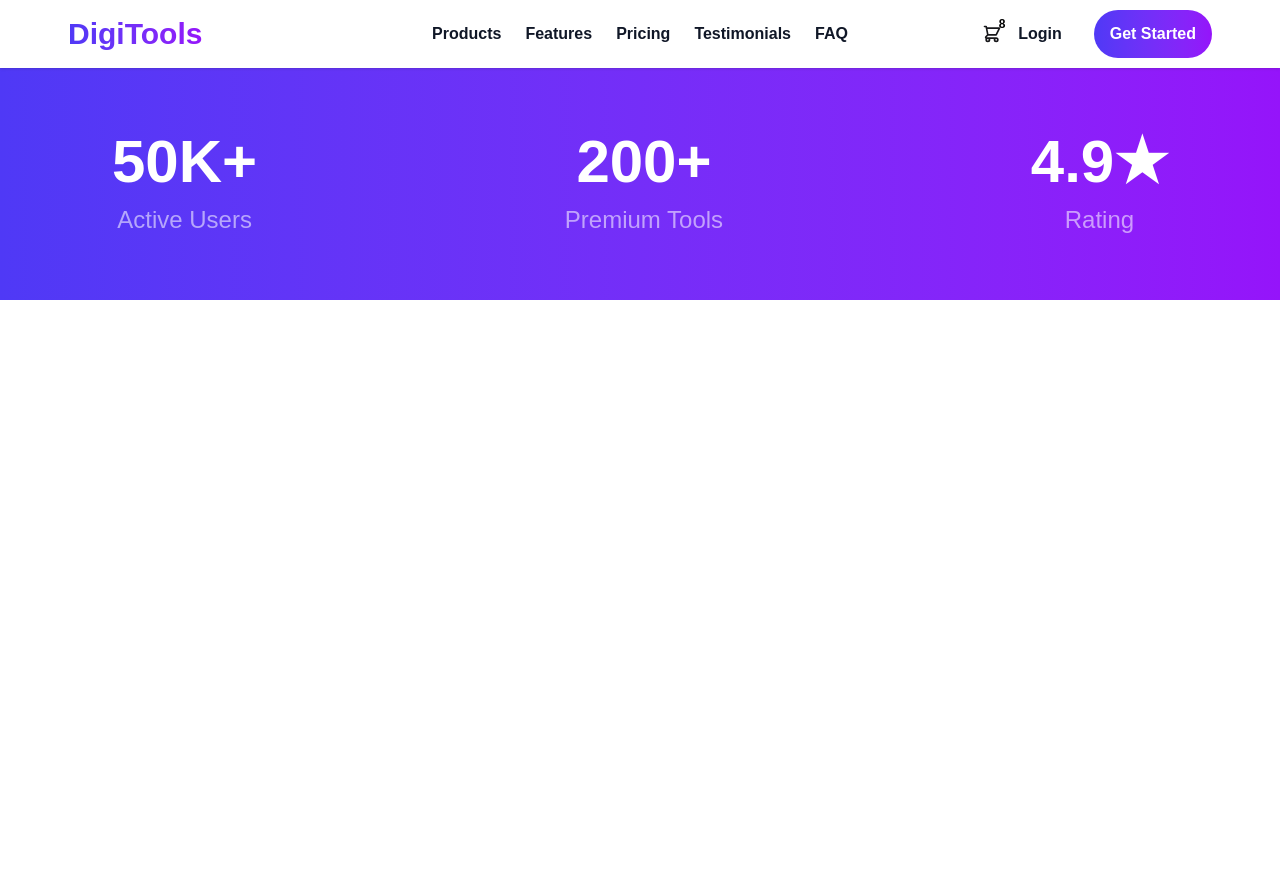
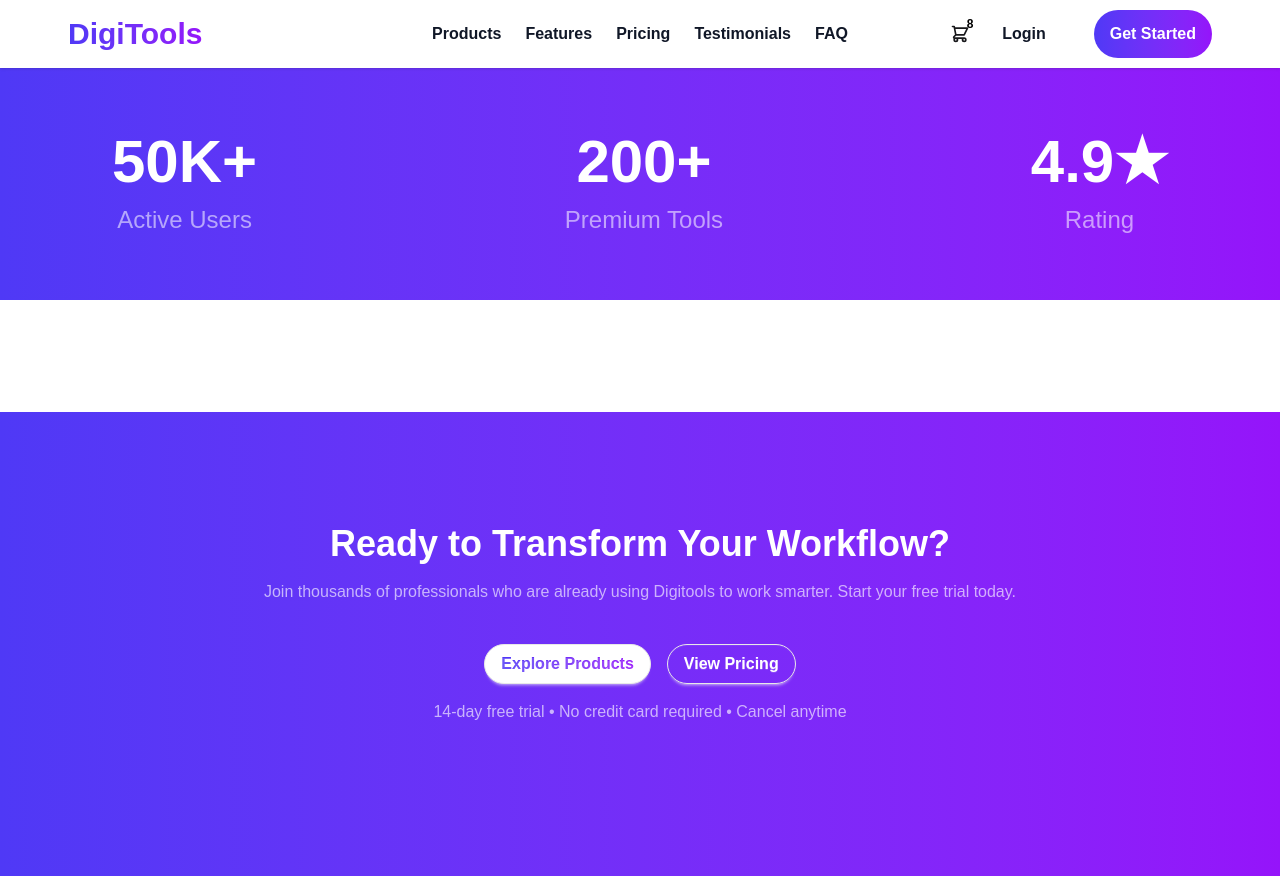
Before and after one commit to rakib97j/DigiTools, a React (Vite) app: page / in a window 1280 px wide. Before the commit the page ends 800 px from the top, so only its background shows below. Built offline with nearby package versions, Linux system fonts and the light colour scheme.

Commit message:
Ready to Transform section Added

```diff
--- a/src/Components/NavBar.jsx
+++ b/src/Components/NavBar.jsx
@@ -3,7 +3,6 @@ const NavBar = () => {
     return (
       <nav>
         <div className="navbar bg-base-100 shadow-sm ">
-
           <div className="navbar-start">
             <div className="dropdown">
               <div
@@ -48,7 +47,10 @@ const NavBar = () => {
                 </li>
               </ul>
             </div>
-            <a href="home" className=" cursor-pointer md:ml-15 font-black text-3xl flex justify-center items-center text-transparent bg-clip-text bg-gradient-to-r from-[#4F39F6] to-[#9514FA]">
+            <a
+              href="home"
+              className=" cursor-pointer md:ml-15 font-black text-3xl flex justify-center items-center text-transparent bg-clip-text bg-gradient-to-r from-[#4F39F6] to-[#9514FA]"
+            >
               DigiTools
             </a>
           </div>
@@ -92,10 +94,13 @@ const NavBar = () => {
                 8
               </span>
             </div>
-            <a href="/login" className=" mr-4 font-semibold text-base text-[#101727]">
+            <a
+              href="/login"
+              className=" mr-4 font-semibold text-base text-[#101727]   hover:bg-[#4f39f63f] rounded-full px-4 py-3"
+            >
               Login
             </a>
-            <a className=" cursor-pointer md:mr-15 bg-gradient-to-r from-[#4F39F6] to-[#9514FA] text-white text-base font-semibold rounded-full px-4 py-3 md:block hidden">
+            <a className=" hover:from-[#9614fa9a]  hover:to-[#4f39f6a2]  cursor-pointer md:mr-15 bg-gradient-to-r from-[#4F39F6] to-[#9514FA] text-white text-base font-semibold rounded-full px-4 py-3 md:block hidden">
               Get Started
             </a>
           </div>
--- /dev/null
+++ b/src/Components/ReadyTo.jsx
@@ -0,0 +1,36 @@
+
+
+const ReadyTo = () => {
+    return (
+      <div className="md:container mx-8 md:mx-auto text-center py-16 md:py-28 ">
+        {/* First Portion  */}
+        <div>
+          <h1 className="font-extrabold text-4xl text-white mb-4">
+            Ready to Transform Your Workflow?
+          </h1>
+          <p className="font-normal text-[#ffffffa2] text-base mb-10 ">
+            Join thousands of professionals who are already using Digitools to
+            work smarter. Start your free trial today.
+          </p>
+        </div>
+        {/* Second Portion */}
+        <div>
+          <div>
+            <button className="px-4  py-3  bg-white rounded-full  text-base font-semibold  btn">
+              <span className=" text-transparent bg-clip-text bg-gradient-to-r from-[#4F39F6] to-[#9514FA]">
+                Explore Products
+              </span>
+            </button>
+            <button className="px-4  py-3 border  rounded-full text-white ml-4  text-base font-semibold  btn bg-transparent">
+              View Pricing
+            </button>
+          </div>
+          <p className="font-normal text-[#ffffffa2] text-base mb-10  mt-4">
+            14-day free trial • No credit card required • Cancel anytime
+          </p>
+        </div>
+      </div>
+    );
+};
+
+export default ReadyTo;
--- a/src/Pages/Home.jsx
+++ b/src/Pages/Home.jsx
@@ -1,20 +1,44 @@
 import Banner from "../Components/Banner";
 import NavBar from "../Components/NavBar";
+import ReadyTo from "../Components/ReadyTo";
 import Stats from "../Components/Stats";
 
 const Home = () => {
   return (
     <div>
+
+
+
+
       {/* Nav Bar */}
       <NavBar></NavBar>
-      {/* Banner */}
+
+
+
+
+      {/* Banner section  */}
       <div className="container mx-auto  ">
         <Banner></Banner>
       </div>
-      {/* State */}
+
+
+
+
+      {/* State  Section*/}
       <div className="bg-gradient-to-r from-[#4F39F6] to-[#9514FA] md:py-16 py-10  ">
         <Stats></Stats>
       </div>
+
+
+
+
+
+      {/* Ready To Transform Section */}
+      <div className="bg-gradient-to-r from-[#4F39F6] to-[#9514FA] mt-28 ">
+        <ReadyTo></ReadyTo>
+      </div>
+
+
     </div>
   );
 };
```
